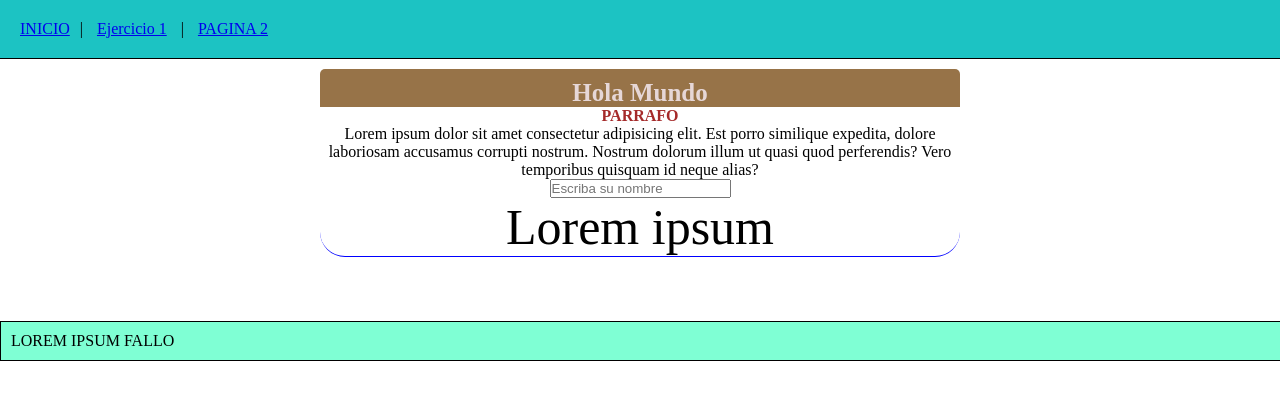
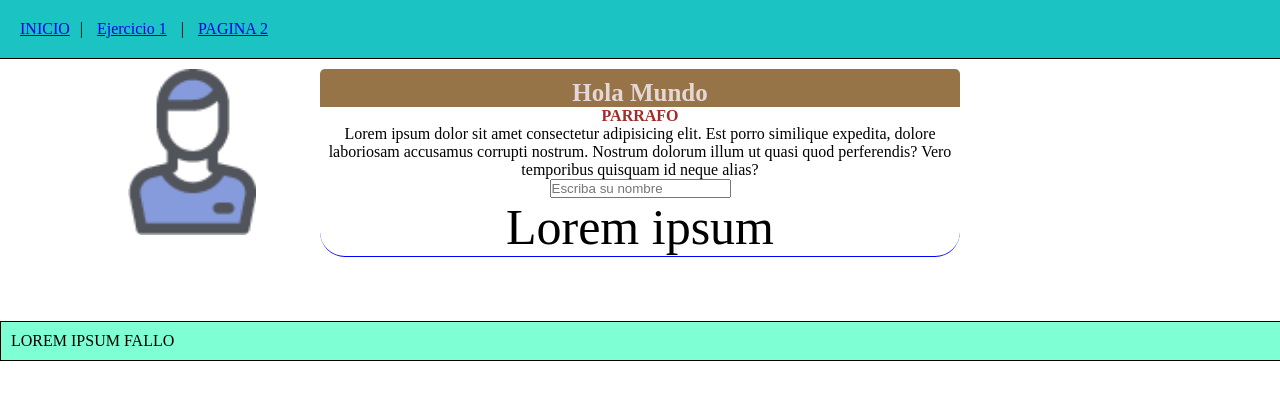
Before and after one commit to Wama85/primeraweb, a plain HTML site: page index.html in a window 1280 px wide. Shown: the top 400 px of the page. Drawn offline with Linux system fonts and the light colour scheme.

Commit message:
Segundo comit

```diff
--- a/css/estilo.css
+++ b/css/estilo.css
@@ -58,3 +58,8 @@ h1{
     margin-top: 5%;
     padding: 10px;
 }
+#imagen img{
+    width: 10%;
+    float: left;
+    padding-left: 10%;
+}
--- a/index.html
+++ b/index.html
@@ -14,6 +14,9 @@
             <li><a href="ejercicio.html">Ejercicio 1</a> </li>
             <li><a href="pagina2.html">PAGINA 2</a></li>
         </ul>
+    </div>
+    <div id="imagen">
+        <img src="/img/social/Recurso 21.png">
     </div>
     <div id="titulo">
     <h1>Hola Mundo</h1>
```
